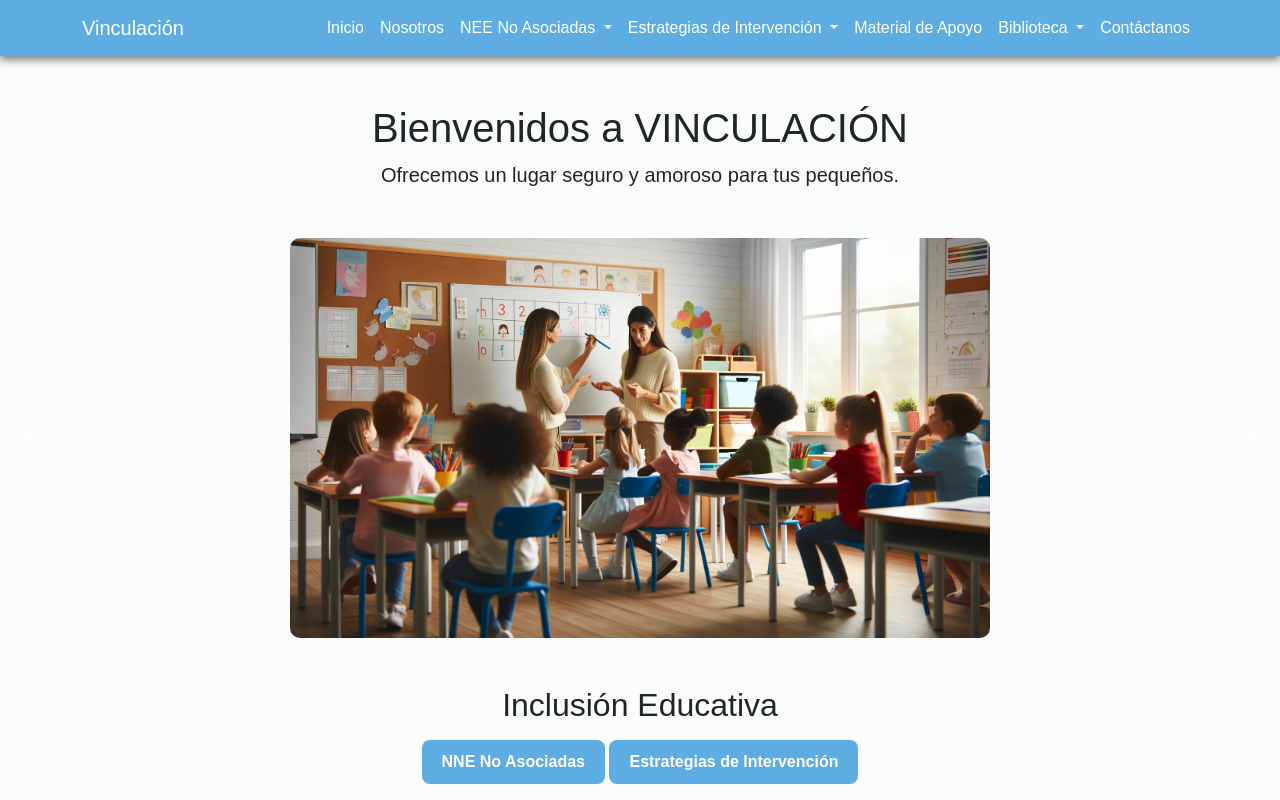
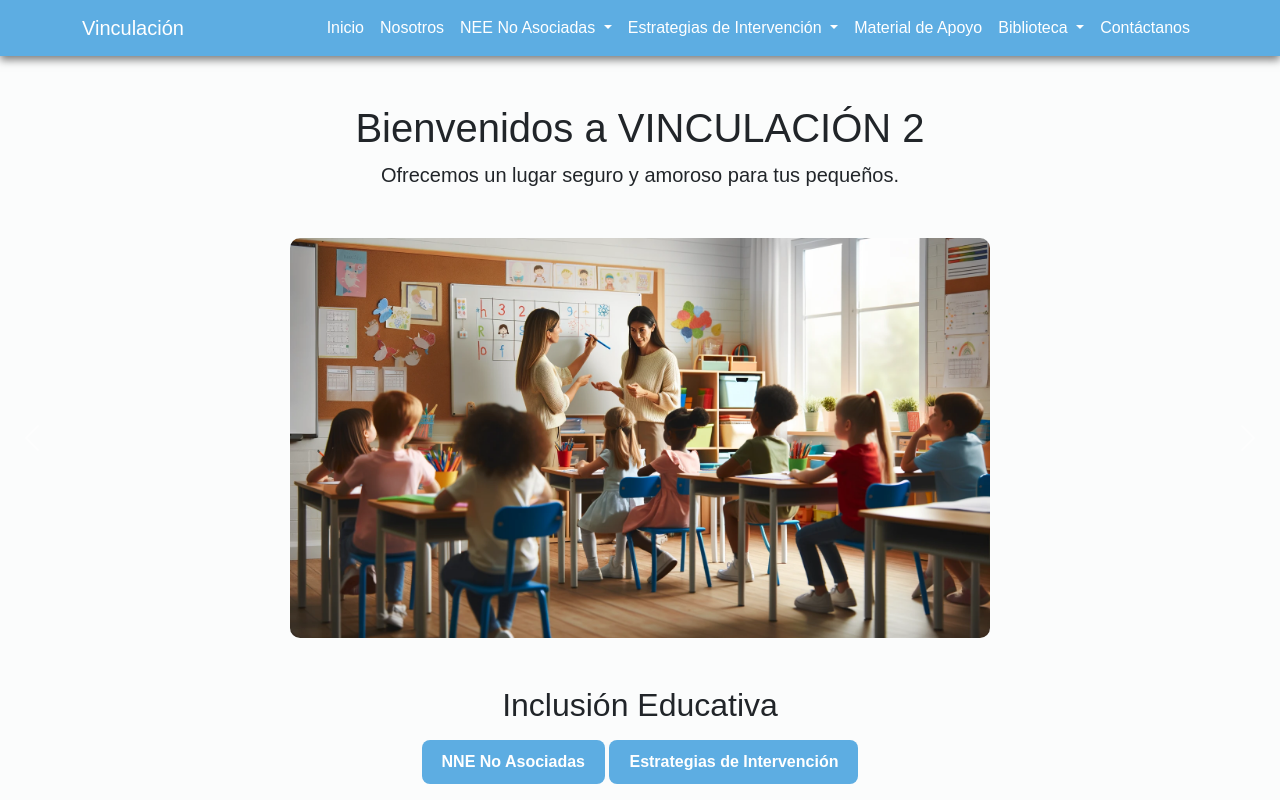
Before and after one commit to edisonmalan/ProyectoInnovacion, a website: page index.html in a window 1280 px wide. Shown: the top 800 px of the page. Drawn offline with nearby package versions, Linux system fonts and the light colour scheme.

Commit message:
Cambio numero 2

```diff
--- a/index.html
+++ b/index.html
@@ -81,7 +81,7 @@
     <!-- Contenido principal -->
     <div class="container my-5">
         <div class="text-center">
-            <h1>Bienvenidos a VINCULACIÓN</h1>
+            <h1>Bienvenidos a VINCULACIÓN 2</h1>
             <p class="lead">Ofrecemos un lugar seguro y amoroso para tus pequeños.</p>
         </div>
     </div>
```
